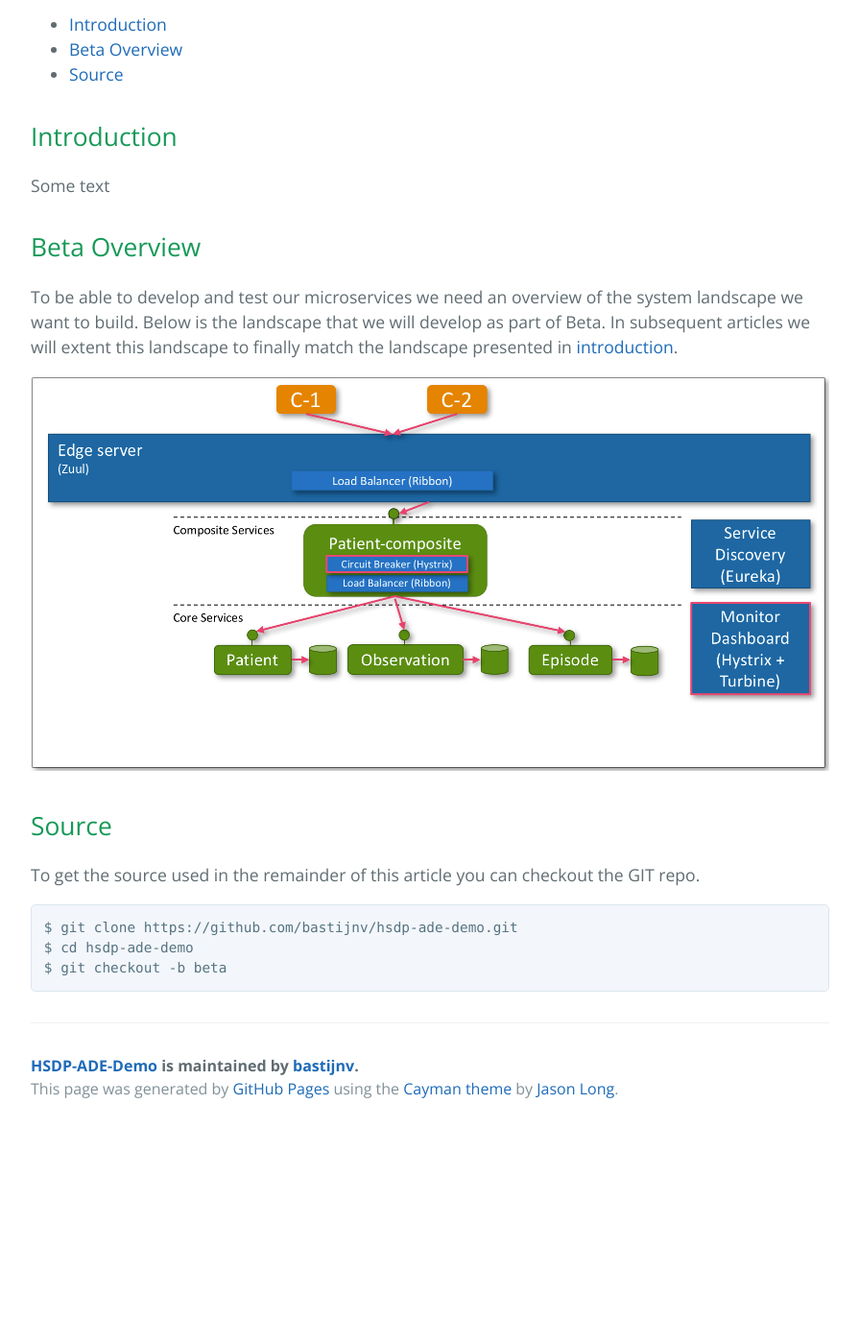
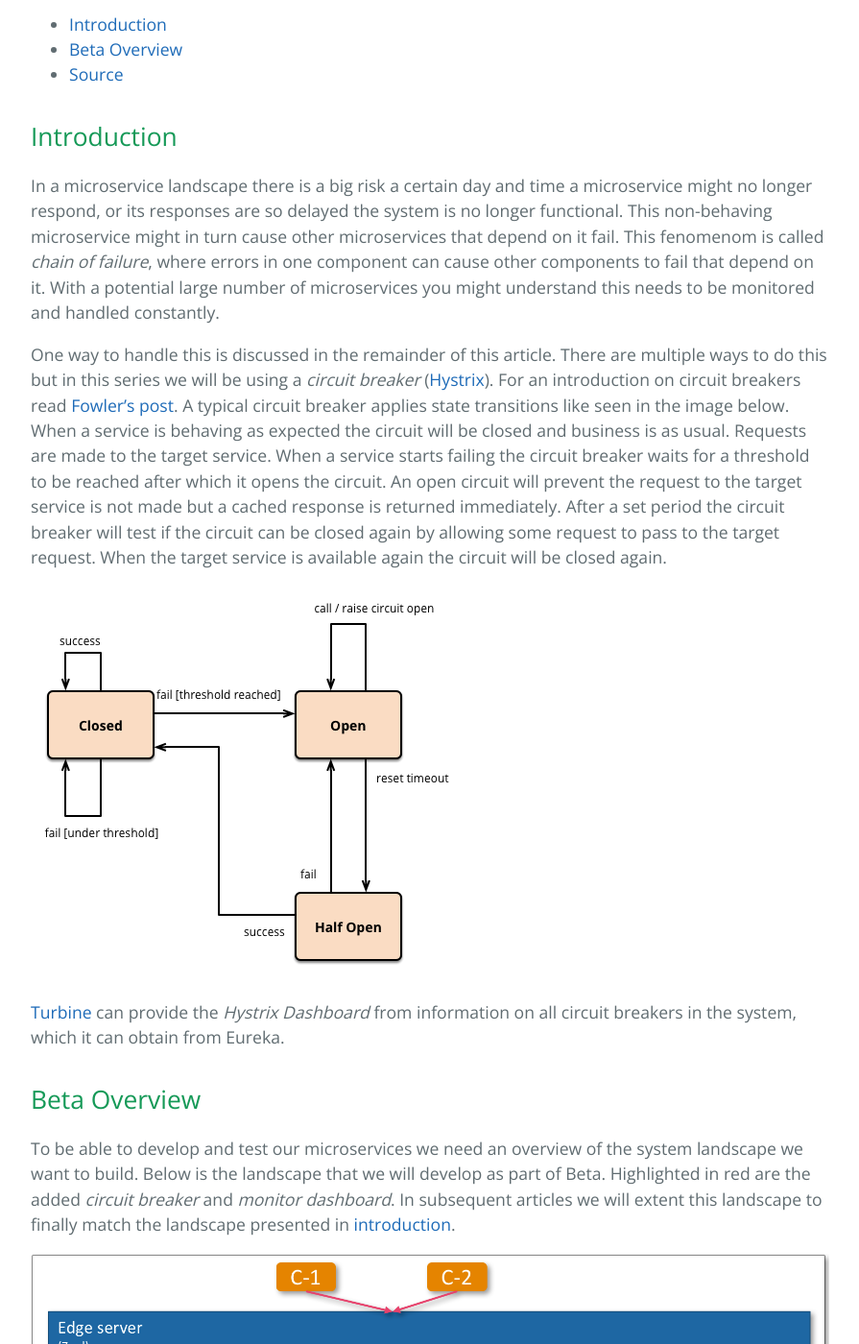
Before and after one commit to bastijnv/hsdp-ade-demo, a Jekyll site: the page built from articles/beta.md, in a window 1280 px wide and 1400 px high, scrolled down 583 px. Shown: the whole window at 96% size, without its empty margins (192-1087 px from the left). Built offline with Jekyll 4.4.1, drawn with Linux system fonts in a browser that asks for light colours; before the commit the page ends 1761 px from its top, so only the background shows below that.

Commit message:
Wrote a part of the beta article

```diff
--- a/articles/beta.md
+++ b/articles/beta.md
@@ -6,13 +6,25 @@ layout: default-article
 {% include toc.html %}
 
 ## Introduction
-Some text
+In a microservice landscape there is a big risk a certain day and time a microservice might no longer respond,
+or its responses are so delayed the system is no longer functional. This non-behaving microservice might in turn
+cause other microservices that depend on it fail. This fenomenom is called *chain of failure*, where errors in
+one component can cause other components to fail that depend on it. With a potential large number of microservices
+you might understand this needs to be monitored and handled constantly.
+
+One way to handle this is discussed in the remainder of this article. There are multiple ways to do this but in this series we will be using a *circuit breaker* ([Hystrix](https://github.com/Netflix/Hystrix)). For an introduction on circuit breakers read [Fowler's post](http://martinfowler.com/bliki/CircuitBreaker.html). A typical circuit breaker applies state transitions like seen in the image below. When a service is behaving as expected the circuit will be closed and business is as usual. Requests are made to the target service. When a service starts failing the circuit breaker waits for a threshold to be reached after which it opens the circuit. An open circuit will prevent the request to the target service is not made but a cached response is returned immediately. After a set period the circuit breaker will test if the circuit can be closed again by allowing some request to pass to the target request. When the target service is available again the circuit will be closed again.
+
+![](../images/beta-circuit-breaker.png)
+
+[Turbine](https://github.com/Netflix/Turbine) can provide the *Hystrix Dashboard* from information on all circuit breakers in the system, which it can obtain from Eureka.
 
 ## Beta Overview
-To be able to develop and test our microservices we need an overview of the system landscape we want to build. Below is the landscape that we will develop as part of Beta.
+To be able to develop and test our microservices we need an overview of the system landscape we want to build. Below is the landscape that we will develop as part of Beta. Highlighted in red are the added *circuit breaker* and *monitor dashboard*.
 In subsequent articles we will extent this landscape to finally match the landscape presented in [introduction](introduction.html).
 
 ![](../images/beta-overview.png)
+
+
 
 ## Source
 To get the source used in the remainder of this article you can checkout the GIT repo.
```
Also changed, not shown: articles/delta.md (+1 -1 lines), images/beta-circuit-breaker.png (added).
